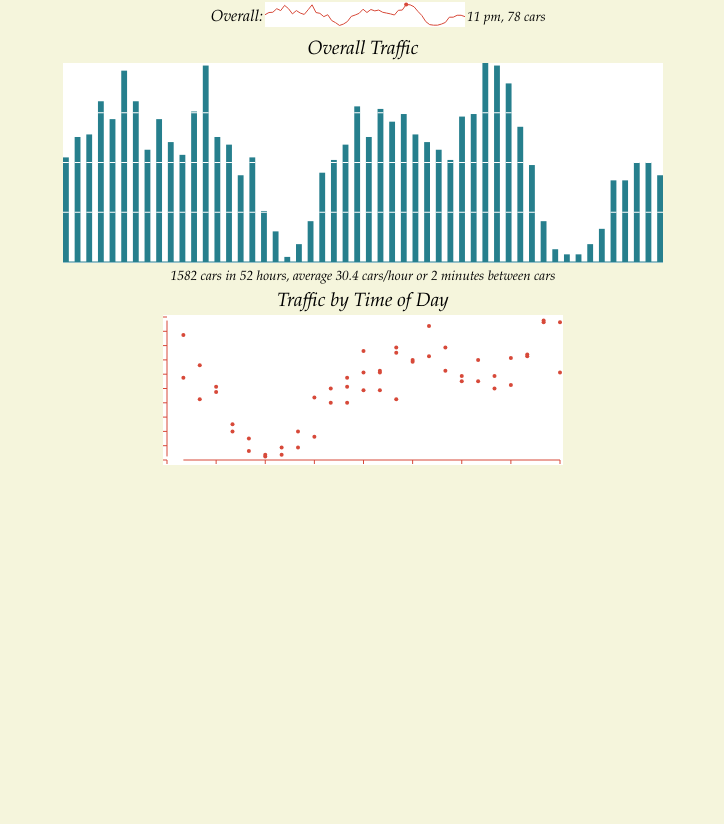
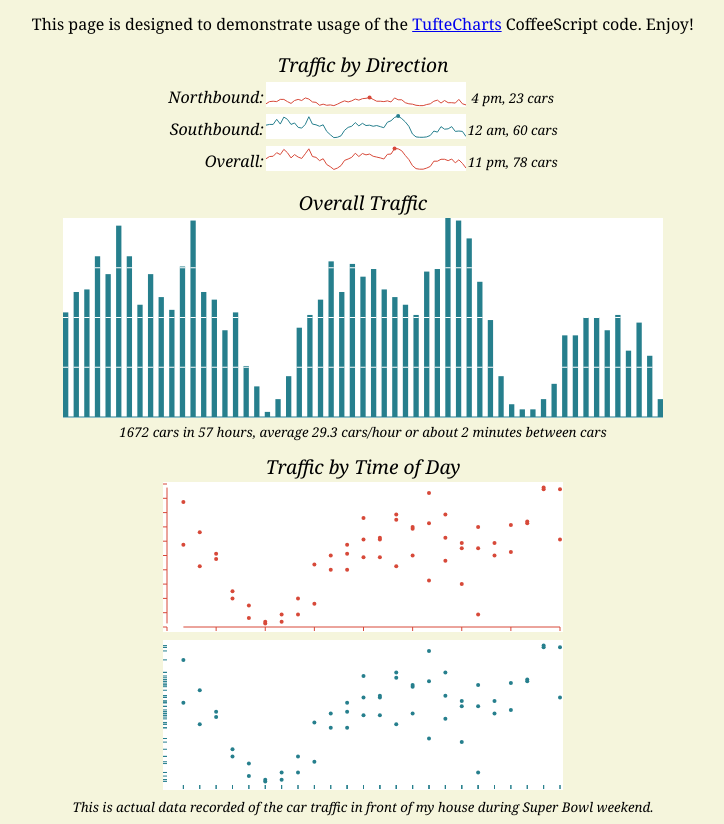
Before and after one commit to terp/TufteCharts, a plain HTML site: page test.html in a window 1280 px wide. Shown: the part 73-897 px from the top of the page, without its empty margins (277-1001 px from the left). Before the commit the page ends 800 px from the top, so only its background shows below. Drawn offline with nearby package versions, Linux system fonts and the light colour scheme.

Commit message:
Added dot-dash plot. Cleaned up demo page.

```diff
--- a/test.html
+++ b/test.html
@@ -1,12 +1,18 @@
 <!doctype html>
 <html>
 <head>
+	<title>TufteCharts Demo Page</title>
+	<link rel="stylesheet" type="text/css" href="tufte.css" />
 	<script type="text/javascript" src="http://code.jquery.com/jquery.min.js"></script>
 	<script type="text/javascript" src="tufte-charts.js"></script>
 	<script type="text/javascript" src="test.js"></script>
-	<link rel="stylesheet" type="text/css" href="tufte.css" />
 </head>
 <body>
+	<div>
+	<h1>TufteCharts Demo Page</h1>
+	<p>This page is designed to demonstrate usage of the <a href="http://github.com/terp/TufteCharts">TufteCharts</a> CoffeeScript code. Enjoy!</p>
+	</div>
+	<div><span class="title">Traffic by Direction</span></div>
 	<table>
 		<tr>
 			<td class="label">Northbound:</td>
@@ -33,5 +39,9 @@
 		<span class="title">Traffic by Time of Day</span>
 		<canvas class="red" id="scatter" width="400" height="150"></canvas>
 	</div>
+	<div>
+		<canvas class="blue" id="dotdash" width="400" height="150"></canvas>
+	</div>
+	<div class="subnote">This is actual data recorded of the car traffic in front of my house during Super Bowl weekend.</div>
 </body>
 </html>
--- a/test.js
+++ b/test.js
@@ -32,11 +32,11 @@ round = function(num, digits) {
   return Math.round(num * mult) / mult;
 };
 
-times = [11, 12, 13, 14, 15, 16, 17, 18, 19, 20, 21, 22, 23, 0, 1, 2, 3, 4, 5, 6, 7, 8, 9, 10, 11, 12, 13, 14, 15, 16, 17, 18, 19, 20, 21, 22, 23, 0, 1, 2, 3, 4, 5, 6, 7, 8, 9, 10, 11, 12, 13, 14];
+times = [11, 12, 13, 14, 15, 16, 17, 18, 19, 20, 21, 22, 23, 0, 1, 2, 3, 4, 5, 6, 7, 8, 9, 10, 11, 12, 13, 14, 15, 16, 17, 18, 19, 20, 21, 22, 23, 0, 1, 2, 3, 4, 5, 6, 7, 8, 9, 10, 11, 12, 13, 14, 15, 16, 17, 18, 19];
 
-north = [6, 12, 13, 12, 18, 18, 12, 7, 15, 18, 15, 22, 19, 11, 10, 2, 5, 2, 3, 1, 5, 10, 14, 11, 14, 19, 16, 20, 21, 23, 18, 13, 13, 12, 14, 11, 22, 17, 17, 9, 6, 5, 2, 1, 1, 4, 6, 13, 16, 8, 15, 9];
+north = [6, 12, 13, 12, 18, 18, 12, 7, 15, 18, 15, 22, 19, 11, 10, 2, 5, 2, 3, 1, 5, 10, 14, 11, 14, 19, 16, 20, 21, 23, 18, 13, 13, 12, 14, 11, 22, 17, 17, 9, 6, 5, 2, 1, 1, 4, 6, 13, 16, 8, 15, 9, 9, 8, 18, 6, 3];
 
-south = [35, 37, 37, 51, 38, 57, 51, 37, 41, 29, 27, 37, 58, 38, 36, 32, 36, 18, 9, 1, 2, 6, 21, 29, 32, 42, 33, 40, 34, 35, 32, 34, 31, 28, 43, 47, 56, 60, 53, 44, 32, 11, 3, 2, 2, 3, 7, 19, 16, 31, 24, 25];
+south = [35, 37, 37, 51, 38, 57, 51, 37, 41, 29, 27, 37, 58, 38, 36, 32, 36, 18, 9, 1, 2, 6, 21, 29, 32, 42, 33, 40, 34, 35, 32, 34, 31, 28, 43, 47, 56, 60, 53, 44, 32, 11, 3, 2, 2, 3, 7, 19, 16, 31, 24, 25, 31, 18, 19, 18, 4];
 
 total = function() {
   var i, result, _ref;
@@ -60,8 +60,9 @@ render = function() {
   total = south.reduce(function(x, s) {
     return x + s;
   });
-  $('#south-note').text(("" + total + " cars in " + times.length + " hours,") + (" average " + (round(total / times.length, 1)) + " cars/hour") + (" or " + (round(times.length * 60 / total, 1)) + " minutes between cars"));
-  return scatterPlot('scatter', trafficScatter());
+  $('#south-note').text(("" + total + " cars in " + times.length + " hours,") + (" average " + (round(total / times.length, 1)) + " cars/hour") + (" or about " + (round(times.length * 60 / total, 1)) + " minutes between cars"));
+  scatterPlot('scatter', trafficScatter());
+  return dotDashPlot('dotdash', trafficScatter());
 };
 
 $(function() {
--- a/tufte-charts.js
+++ b/tufte-charts.js
@@ -1,4 +1,4 @@
-var barChart, extents, getContext, nearestExtents, scatterPlot, sparkline, viewport;
+var barChart, dotDashPlot, extents, getContext, nearestExtents, scatterPlot, sparkline, viewport;
 
 getContext = function(id) {
   return document.getElementById(id).getContext('2d');
@@ -217,3 +217,39 @@ scatterPlot = function(id, points) {
   }
   return _results;
 };
+
+dotDashPlot = function(id, points) {
+  var context, elem, extent, h, max, min, n, p, pt, view, _i, _j, _len, _len2, _results;
+  n = points.length - 1;
+  min = {
+    x: points[0].x,
+    y: points[0].y
+  };
+  max = {
+    x: min.x,
+    y: min.y
+  };
+  for (_i = 0, _len = points.length; _i < _len; _i++) {
+    pt = points[_i];
+    min.x = Math.min(pt.x, min.x);
+    min.y = Math.min(pt.y, min.y);
+    max.x = Math.max(pt.x, max.x);
+    max.y = Math.max(pt.y, max.y);
+  }
+  elem = $('#' + id);
+  extent = nearestExtents(min, max);
+  h = elem.height() - 1;
+  view = new viewport(extent.x.min, extent.y.min, extent.x.max - extent.x.min, extent.y.max - extent.y.min, 4, 2, elem.width() - 7, elem.height() - 7);
+  context = getContext(id);
+  context.fillStyle = elem.css('color');
+  context.strokeStyle = elem.css('color');
+  _results = [];
+  for (_j = 0, _len2 = points.length; _j < _len2; _j++) {
+    pt = points[_j];
+    p = view.toView(pt);
+    context.fillCircle(p.x, p.y, 2);
+    context.drawLine(p.x, h - 4, p.x, h);
+    _results.push(context.drawLine(0, p.y, 4, p.y));
+  }
+  return _results;
+};
--- a/tufte.css
+++ b/tufte.css
@@ -1,6 +1,6 @@
 body {
 	background-color: beige;
-	font-family:"Garamond", serif;
+	font-family:"Georgia", serif;
 }
 canvas {
 	background-color: white;
@@ -26,7 +26,7 @@ table {
 	display: block;
 	font-style: italic;
 	font-size: larger;
-	margin-top: 4px;
+	margin-top: 12px;
 	margin-bottom: 2px;
 }
 .note {
```
Also changed, not shown: 3 other files.
